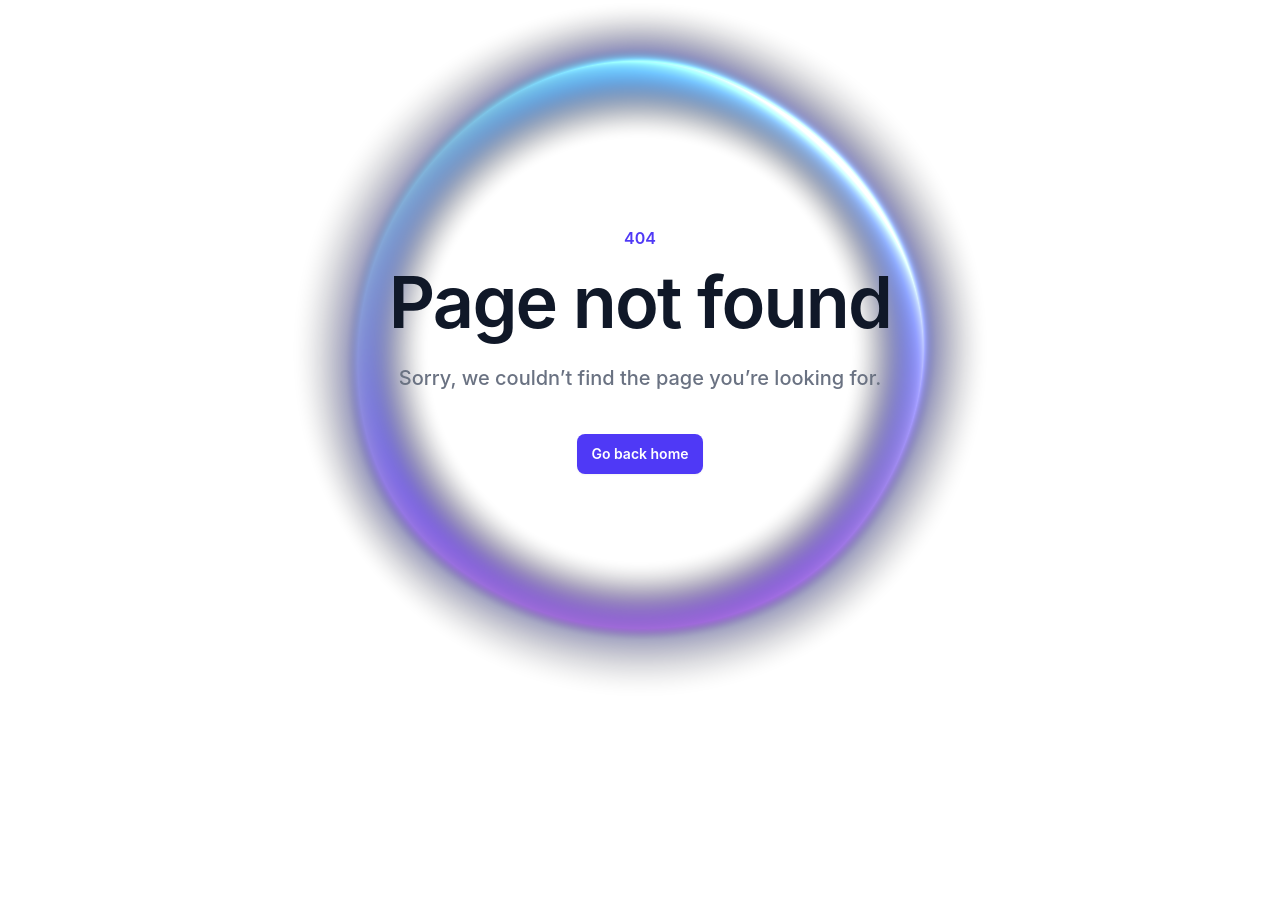
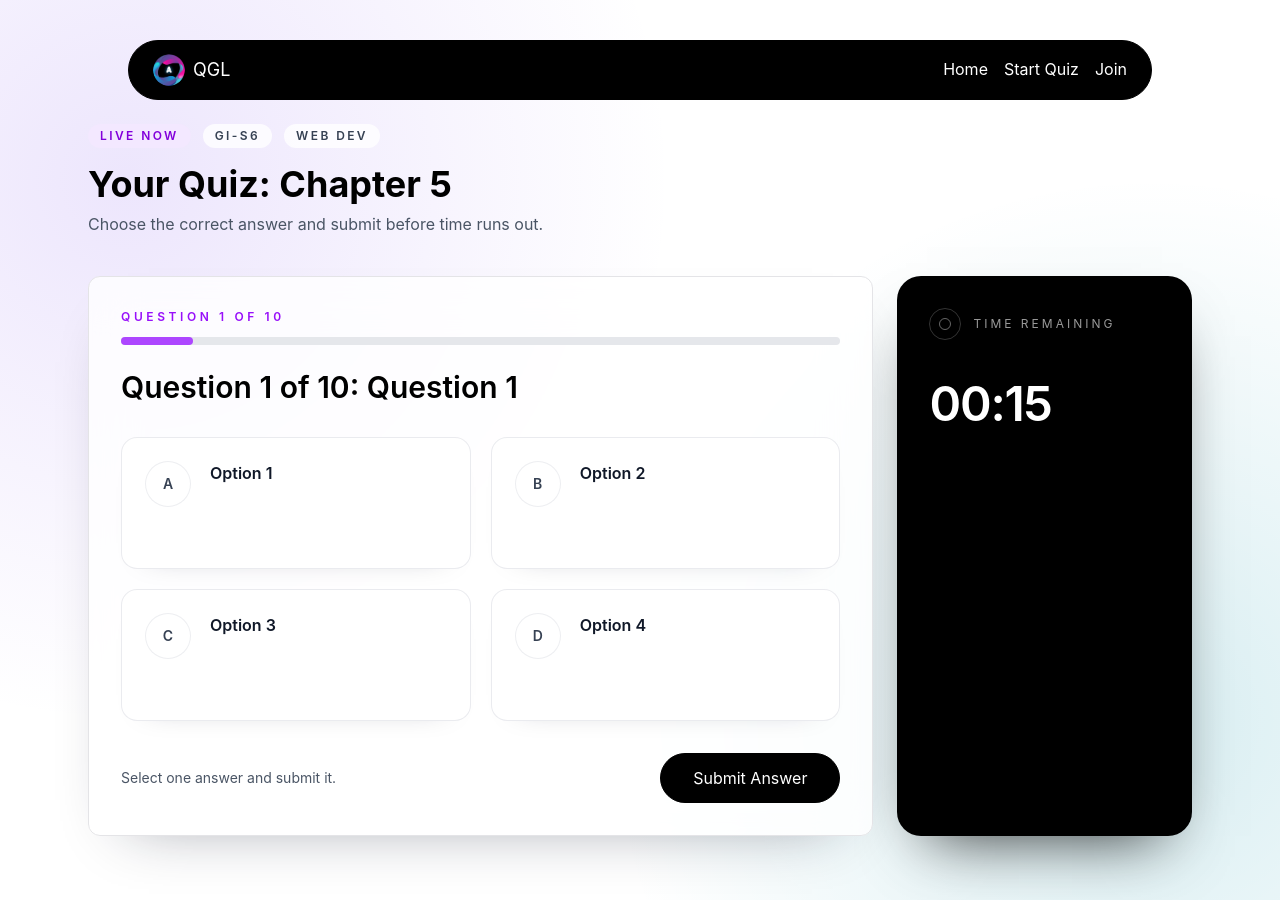
Before and after one commit to rabiibanine/quizlive, a React (Vite) app: page /quiz/1 in a window 1280 px wide. Before the commit this address had no page. Before the commit the page ends 800 px from the top, so only its background shows below. Built offline with nearby package versions, Linux system fonts and the light colour scheme.

Commit message:
Minor adjustments in the ui of the HostQuiz and StudentQuiz

```diff
--- a/src/App.tsx
+++ b/src/App.tsx
@@ -8,6 +8,7 @@ import QuizForm from "./pages/QuizForm";
 import QuizEditorPage from "./pages/QuizEditorPage";
 import JoinQuiz from "./pages/JoinQuiz";
 import HostQuiz from "./pages/HostQuiz";
+import StudentQuiz from "./pages/StudentQuiz"
 
 
 function App() {
@@ -21,6 +22,7 @@ function App() {
       <Route path="/sharing/:code" element={<SharingPage />} />
       <Route path="quiz/:code/podium" element={<Podium />} />
       <Route path="/quiz/:code/host" element={<HostQuiz />} />
+      <Route path="/quiz/:code" element={<StudentQuiz />} />
       <Route path="*" element={<NotFound />} />
     </Routes>
   )
--- a/src/pages/HostQuiz.tsx
+++ b/src/pages/HostQuiz.tsx
@@ -121,27 +121,28 @@ const HostQuiz = () => {
           <div className="mt-10 grid gap-6 lg:grid-cols-[1.6fr_0.6fr]">
             <Card
               variant="outline"
-              className="rounded-3xl border-white/80 bg-white/80 backdrop-blur-xl"
+              padding="lg"
+              className="rounded-3xl border-white/70 bg-white/80 backdrop-blur-xl shadow-[0_25px_60px_-40px_rgba(15,23,42,0.45)]"
             >
-              <div className="flex flex-wrap items-start justify-between gap-4">
+              <div className="flex flex-wrap items-center justify-between gap-4">
                 <StepProgress
-                  label="question"
+                  label="Question"
                   currentStep={activeIndex}
                   totalSteps={quiz.questions.length}
                   className="flex-1"
                   labelClassName="text-xs font-semibold uppercase tracking-[0.3em] text-purple-600"
                   percentClassName="hidden"
                 />
-                <span className="text-xs font-semibold text-gray-500 absolute right-0 mx-5">
+                <span className="text-xs font-semibold text-gray-500">
                   {quiz.studentsJoined} students connected
                 </span>
               </div>
 
-              <h2 className="mt-6 text-2xl font-semibold text-black">
+              <h2 className="mt-6 text-2xl font-semibold text-black md:text-3xl">
                 Question {activeIndex + 1} of {quiz.questions.length}: {activeQuestion.text}
               </h2>
 
-              <div className="mt-6 grid gap-4 md:grid-cols-2">
+              <div className="mt-8 grid gap-5 md:grid-cols-2">
                 {activeQuestion.choices.map((choice) => {
                   const percent = totalResponses
                     ? Math.round((choice.selectedCount / totalResponses) * 100)
--- a/src/pages/StudentQuiz.tsx
+++ b/src/pages/StudentQuiz.tsx
@@ -1,9 +1,9 @@
 import { useEffect, useState } from "react";
 
-import NavBar from "../components/NavBar";
-import Button from "../components/Button";
-import { Card } from "../components/primitives";
-import StepProgress from "../components/StepProgress";
+import NavBar from "@/components/NavBar";
+import Button from "@/components/Button";
+import  Card  from "@/components/Card";
+import StepProgress from "@/components/StepProgress";
 import quizMock from "../data/quizMock.json";
 
 type QuizChoice = {
@@ -119,10 +119,11 @@ const StudentQuiz = () => {
           <div className="mt-10 grid gap-6 lg:grid-cols-[1.6fr_0.6fr]">
             <Card
               variant="outline"
-              className="rounded-3xl border-white/80 bg-white/80 backdrop-blur-xl"
+              padding="lg"
+              className="rounded-3xl border-white/70 bg-white/80 backdrop-blur-xl shadow-[0_25px_60px_-40px_rgba(15,23,42,0.45)]"
             >
               <StepProgress
-                label="question"
+                label="Question"
                 currentStep={activeIndex}
                 totalSteps={quiz.questions.length}
                 className="flex-1"
@@ -130,36 +131,36 @@ const StudentQuiz = () => {
                 percentClassName="hidden"
               />
 
-              <h2 className="mt-6 text-2xl font-semibold text-black">
+              <h2 className="mt-6 text-2xl font-semibold text-black md:text-3xl">
                 Question {activeIndex + 1} of {quiz.questions.length}: {activeQuestion.text}
               </h2>
 
-              <div className="mt-6 grid gap-6 md:grid-cols-2">
+              <div className="mt-8 grid gap-5 md:grid-cols-2">
                 {activeQuestion.choices.map((choice, index) => {
                   const isSelected = selectedChoiceId === choice.id;
                   return (
                     <button
                       key={choice.id}
                       type="button"
-                      className={`group relative flex min-h-[112px] w-full items-start gap-5 rounded-2xl border-2 px-6 py-6 text-left transition-all md:min-h-[128px] ${
+                      className={`group relative flex min-h-[120px] w-full items-start gap-5 rounded-2xl border bg-white/90 px-6 py-6 text-left transition-all duration-200 md:min-h-[132px] ${
                         isSelected
-                          ? "border-purple-500 bg-purple-50 shadow-[0_18px_40px_-24px_rgba(88,28,135,0.7)]"
-                          : "border-gray-200 bg-white shadow-[0_16px_35px_-24px_rgba(15,23,42,0.45)] hover:border-purple-300"
+                          ? "border-purple-500 bg-purple-50/80 shadow-[0_18px_45px_-30px_rgba(88,28,135,0.6)] ring-1 ring-purple-200"
+                          : "border-gray-200/80 shadow-[0_12px_30px_-28px_rgba(15,23,42,0.35)] hover:border-purple-300 hover:shadow-[0_18px_35px_-30px_rgba(88,28,135,0.4)]"
                       } ${isSubmitted && !isSelected ? "opacity-70" : ""}`}
                       onClick={() => handleChoiceSelect(choice.id)}
                       disabled={isSubmitted}
                       aria-pressed={isSelected}
                     >
                       <span
-                        className={`flex h-12 w-12 items-center justify-center rounded-full text-base font-semibold ${
+                        className={`flex h-11 w-11 items-center justify-center rounded-full text-sm font-semibold ${
                           isSelected
                             ? "bg-purple-600 text-white"
-                            : "bg-gray-100 text-gray-700 group-hover:bg-purple-100 group-hover:text-purple-700"
+                            : "bg-white text-gray-700 ring-1 ring-gray-200/70 group-hover:bg-purple-50 group-hover:text-purple-700"
                         }`}
                       >
                         {optionLabels[index] ?? ""}
                       </span>
-                      <span className="text-base font-semibold text-gray-900">
+                      <span className="text-base font-semibold leading-snug text-gray-900">
                         {choice.text}
                       </span>
                     </button>
```
Also changed, not shown: src/components/StepProgress.tsx (line endings or trailing spaces).
